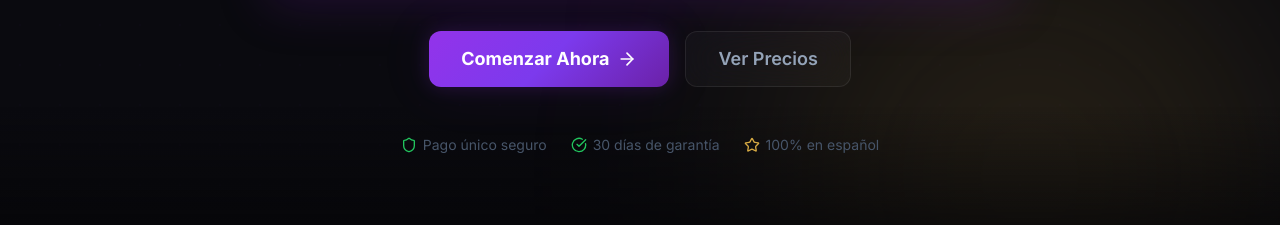
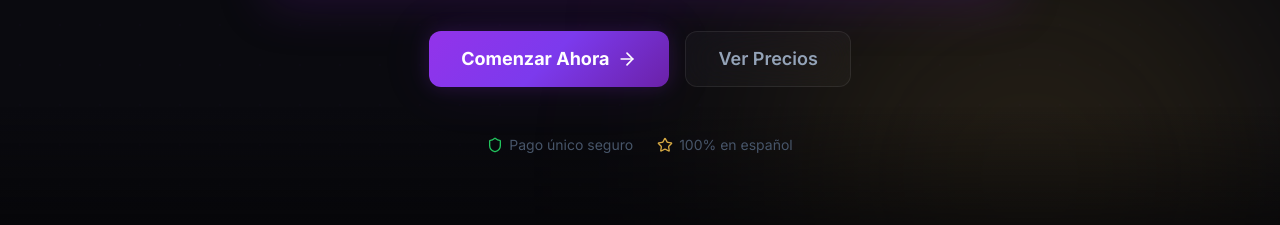
Before and after one commit to InsightsSoftware/Andry, a Next.js app: page / in a window 1280 px wide. Shown: the part 1380-1605 px from the top of the page. Built offline with nearby package versions, Linux system fonts and the light colour scheme.

Commit message:
fix(landing): remove 30-day guarantee mentions

```diff
--- a/src/app/(public)/page.tsx
+++ b/src/app/(public)/page.tsx
@@ -85,10 +85,6 @@ function HeroSection() {
           <span className="flex items-center gap-1.5">
             <Shield className="h-4 w-4 text-success-500" />
             Pago único seguro
-          </span>
-          <span className="flex items-center gap-1.5">
-            <CheckCircle className="h-4 w-4 text-success-500" />
-            30 días de garantía
           </span>
           <span className="flex items-center gap-1.5">
             <Star className="h-4 w-4 text-accent-500 dark:text-accent-400" />
@@ -417,7 +413,7 @@ function CTABannerSection() {
             </h2>
             <p className="mb-8 text-neutral-600 dark:text-neutral-400">
               Únete a la plataforma que realmente te prepara.
-              Un solo pago, sin suscripciones, con garantía de 30 días.
+              Un solo pago, sin suscripciones.
             </p>
             <Link
               href="/precios"
```
